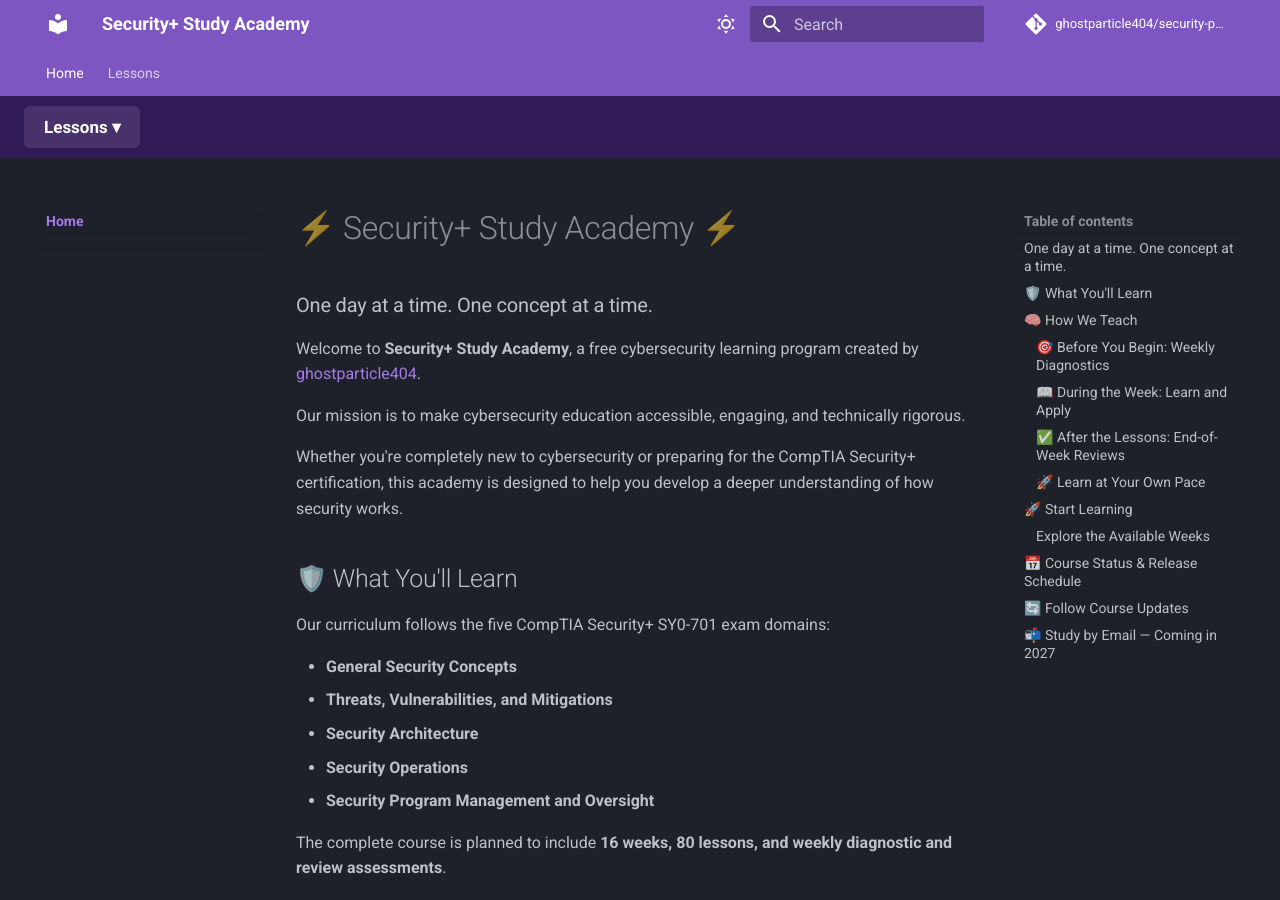
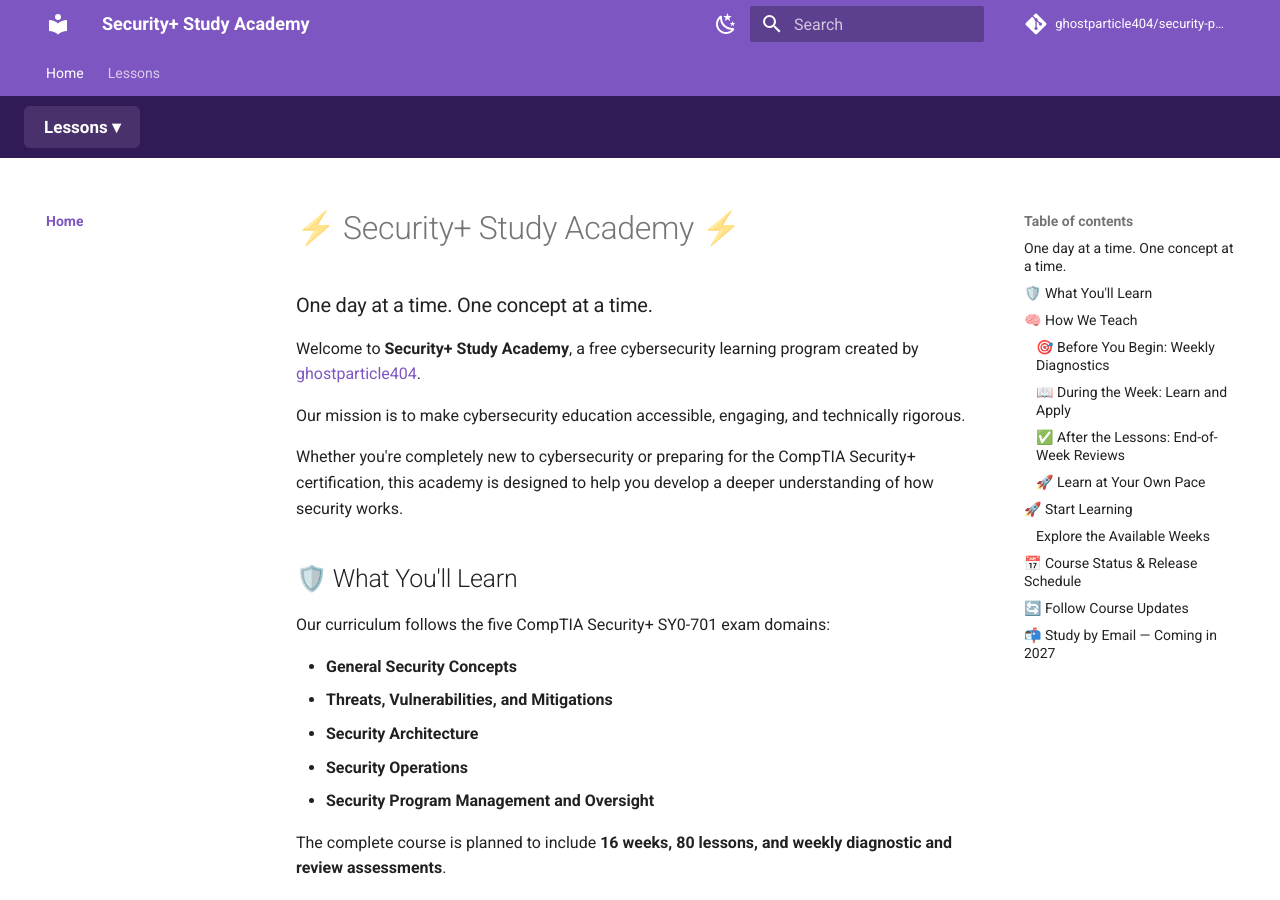
Before and after one commit to ghostparticle404/security-plus-study-academy, an MkDocs documentation site: the page built from docs/index.md, in a window 1280 px wide and 900 px high. Built offline with MkDocs 1.6.1 and Material for MkDocs 9.7.7, drawn with Linux system fonts in a browser that asks for light colours; comment, search, counter and statistics services are not loaded.

Commit message:
Update mkdocs.yml

```diff
--- a/mkdocs.yml
+++ b/mkdocs.yml
@@ -13,18 +13,18 @@ theme:
   language: en
 
   palette:
+    - scheme: default
+      primary: deep purple
+      accent: cyan
+      toggle:
+        icon: material/weather-night
+        name: Switch to light mode
+
     - scheme: slate
       primary: deep purple
       accent: cyan
       toggle:
         icon: material/weather-sunny
-        name: Switch to light mode
-
-    - scheme: default
-      primary: deep purple
-      accent: cyan
-      toggle:
-        icon: material/weather-night
         name: Switch to dark mode
 
   features:
```
